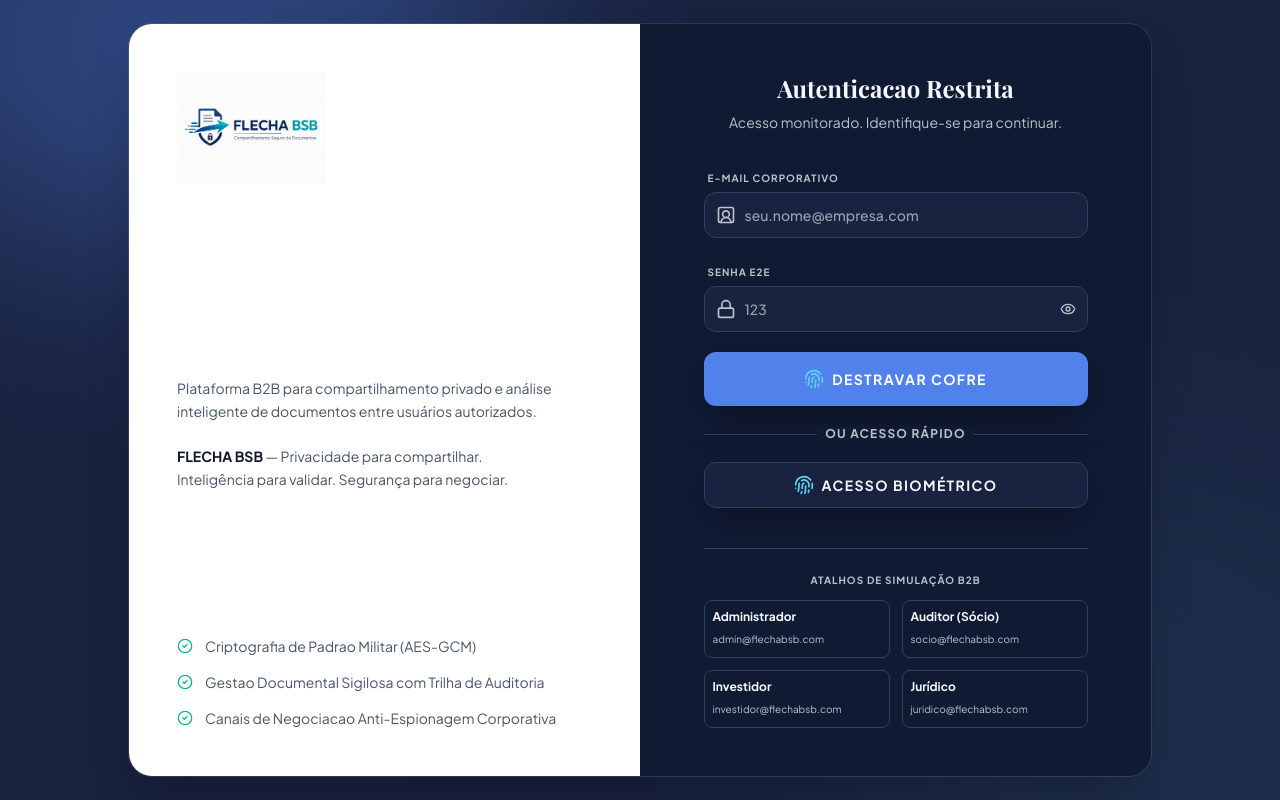
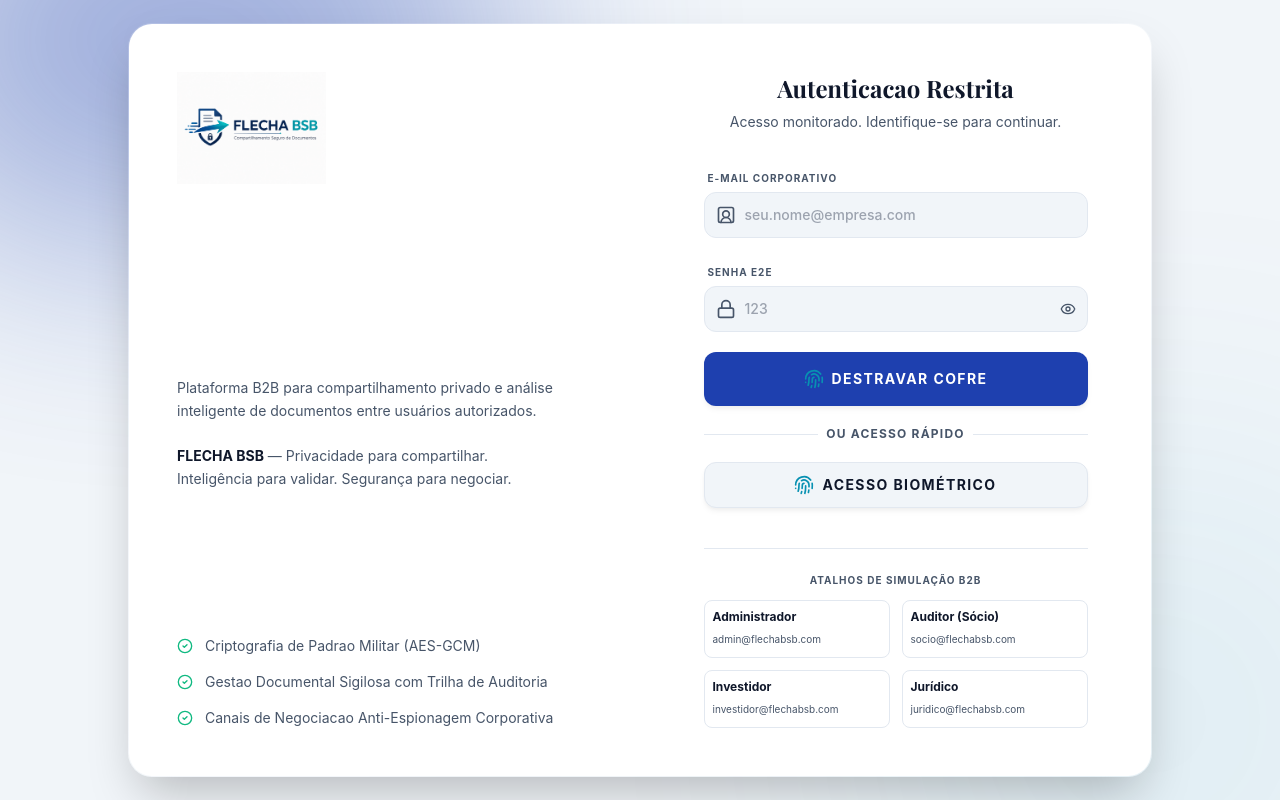
Before and after one commit to asaphgn-rgb/industrial-saas-platform, a React (Vite) app: page / in a window 1280 px wide. Built offline with nearby package versions, Linux system fonts and the light colour scheme; no server answers; a web font is replaced by a local one.

Commit message:
style: reformular sistema para Light Mode Premium garantindo blend perfeito da logo

```diff
--- a/src/App.tsx
+++ b/src/App.tsx
@@ -17,6 +17,7 @@
 import { QmsNonConformanceModule } from './components/QmsNonConformanceModule';
 import { IndustrialMesModule } from './components/IndustrialMesModule';
 import { QmsDocumentModule } from './components/QmsDocumentModule';
+import LogoUrl from '/logo-flecha.png';
 
 // Novos módulos secretos
 import { SecureUploadPage } from './components/documents/SecureUploadPage';
@@ -107,7 +108,7 @@
     <div className="min-h-screen bg-fbsb-bg-main text-fbsb-text-primary flex flex-col font-sans">
 
       {/* Top Header - Estilo Premium Light para acomodar a Logo Naturalmente */}
-      <header className="sticky top-0 px-4 md:px-8 py-4 md:py-5 flex items-center justify-between z-30 border-b border-fbsb-border bg-white text-fbsb-bg-deep shadow-sm">
+      <header className="sticky top-0 px-4 md:px-8 py-4 md:py-5 flex items-center justify-between z-30 border-b border-fbsb-border bg-fbsb-surface-100 shadow-sm">
         <div className="flex items-center space-x-3 md:space-x-4">
           <button
             className="md:hidden p-2 text-fbsb-bg-main hover:text-fbsb-primary focus:outline-none"
@@ -118,7 +119,7 @@
             </svg>
           </button>
           <div className="flex items-center">
-             <img src="/logo-flecha.png" alt="FLECHA BSB Logo" className="h-10 w-auto object-contain mr-4" />
+             <img src={LogoUrl} alt="FLECHA BSB Logo" className="h-10 w-auto object-contain mr-4" />
           </div>
           <div className="hidden sm:block">
             <p className="text-[11px] uppercase tracking-widest text-fbsb-text-muted font-bold mt-0.5">Ambiente Restrito</p>
--- a/src/components/auth/SecureLogin.tsx
+++ b/src/components/auth/SecureLogin.tsx
@@ -1,4 +1,5 @@
 import React, { useState } from 'react';
+import LogoUrl from '/logo-flecha.png';
 import { ShieldCheck, Lock, Fingerprint, Eye, EyeOff, UserSquare2, CheckCircle2 } from 'lucide-react';
 import { BiometricButton } from './BiometricButton';
 
@@ -60,7 +61,7 @@
         <div className="hidden md:flex flex-col justify-between p-12 bg-white relative border-r border-white/10">
 
               <div className="flex items-center mb-8">
-                 <img src="/logo-flecha.png" alt="FLECHA BSB Logo" className="h-28 w-auto object-contain" />
+                 <img src={LogoUrl} alt="FLECHA BSB Logo" className="h-28 w-auto object-contain" />
               </div>
 
               <p className="text-slate-600 mt-4 text-sm leading-relaxed max-w-sm">
--- a/src/components/secure-chat/SecureChat.tsx
+++ b/src/components/secure-chat/SecureChat.tsx
@@ -340,7 +340,7 @@
         </div>
       )}
 
-      <div className="flex-1 p-4 md:p-6 overflow-y-auto space-y-4 md:space-y-6 bg-[#f4f2ef] bg-[url('https://www.transparenttextures.com/patterns/cubes.png')] bg-opacity-50">
+      <div className="flex-1 p-4 md:p-6 overflow-y-auto space-y-4 md:space-y-6 bg-fbsb-bg-main bg-[url('https://www.transparenttextures.com/patterns/cubes.png')] bg-opacity-50">
         <div className="text-center my-6">
           <span className="text-[10px] uppercase font-bold tracking-widest bg-fbsb-cyan text-fbsb-text-primary px-4 py-2 rounded-full shadow-sm">
             Canal monitorado por política restrita de isolamento de dados
--- a/tailwind.config.js
+++ b/tailwind.config.js
@@ -7,64 +7,62 @@
   theme: {
     extend: {
       fontFamily: {
-        sans: ['"Plus Jakarta Sans"', 'system-ui', 'sans-serif'],
+        sans: ['"Inter"', '"Plus Jakarta Sans"', 'system-ui', 'sans-serif'],
         serif: ['"Playfair Display"', 'Georgia', 'serif'],
       },
       colors: {
         fbsb: {
           bg: {
-            deep: '#060C18',
-            main: '#0B1325',
+            deep: '#F1F5F9', // Slate 100 - Fundo mais profundo (Light)
+            main: '#F8FAFC', // Slate 50 - Fundo principal (Light)
           },
           surface: {
-            100: '#101A33',
-            200: '#19223E',
-            300: '#192D51',
+            100: '#FFFFFF', // Fundo de cartões (Branco puro)
+            200: '#F1F5F9', // Fundo secundário (Slate 100)
+            300: '#E2E8F0', // Hover states (Slate 200)
           },
           border: {
-            DEFAULT: '#27455D',
-            soft: '#305D80',
+            DEFAULT: '#E2E8F0', // Slate 200
+            soft: '#F1F5F9',
           },
           primary: {
-            DEFAULT: '#5181EA',
-            light: '#56AAE7',
+            DEFAULT: '#1E40AF', // Azul corporativo forte
+            light: '#3B82F6',
           },
-          cyan: '#5CD2F1',
-          success: '#61D3B2',
-          ai: '#B572E6',
+          cyan: '#0891B2', // Cyan ajustado para modo claro
+          success: '#10B981', // Verde esmeralda limpo
+          ai: '#8B5CF6',
           purple: {
-            dark: '#543D80',
+            dark: '#4C1D95',
           },
-          warning: '#F2B84B',
-          danger: '#EF5C68',
+          warning: '#F59E0B',
+          danger: '#EF4444',
           text: {
-            primary: '#F4F7FF',
-            secondary: '#BCC2CC',
-            muted: '#828995',
+            primary: '#0F172A', // Slate 900 (Quase preto)
+            secondary: '#475569', // Slate 600 (Cinza médio)
+            muted: '#94A3B8', // Slate 400
           }
         },
-        // Mapeamento retro-compatível das cores antigas `elite` para as novas `fbsb`
-        // para não quebrar a aplicação onde essas classes já existem,
-        // mas direcionando visualmente para o novo Dark Mode / Neon theme.
+        // Retrocompatibilidade
         elite: {
-          gold: '#5CD2F1',       /* Era Cyan Flecha BSB, agora Cyan Neon */
-          navy: '#0B1325',       /* Era Azul Marinho Escuro, agora Background Main */
-          sand: '#BCC2CC',       /* Era Azul Claro, agora Texto Secundário (pra não ficar estranho em bg escuro) */
-          paper: '#060C18',      /* Era fundo branco, agora Background Deep */
-          white: '#101A33',      /* Era Branco puro, agora Surface 100 */
+          gold: '#0891B2',
+          navy: '#F8FAFC',
+          sand: '#475569',
+          paper: '#F1F5F9',
+          white: '#FFFFFF',
         }
       },
       boxShadow: {
-        'premium': '0 10px 40px -10px rgba(0, 0, 0, 0.5)',
-        'premium-hover': '0 20px 40px -10px rgba(0, 0, 0, 0.7)',
-        'inner-gold': 'inset 0 0 0 1px rgba(92, 210, 241, 0.3)', /* Adaptado para cyan */
-        'glow-blue': '0 0 20px rgba(81, 129, 234, 0.35)',
-        'glow-cyan': '0 0 20px rgba(92, 210, 241, 0.30)',
-        'glow-purple': '0 0 20px rgba(181, 114, 230, 0.25)',
+        'premium': '0 4px 6px -1px rgba(0, 0, 0, 0.05), 0 2px 4px -1px rgba(0, 0, 0, 0.03)',
+        'premium-hover': '0 10px 15px -3px rgba(0, 0, 0, 0.1), 0 4px 6px -2px rgba(0, 0, 0, 0.05)',
+        'inner-gold': 'inset 0 0 0 1px rgba(8, 145, 178, 0.15)',
+        'glow-blue': '0 0 15px rgba(30, 64, 175, 0.15)',
+        'glow-cyan': '0 0 15px rgba(8, 145, 178, 0.15)',
+        'glow-purple': '0 0 15px rgba(139, 92, 246, 0.15)',
       },
       backgroundImage: {
         'gradient-radial': 'radial-gradient(var(--tw-gradient-stops))',
-        'glass-gradient': 'linear-gradient(135deg, rgba(25,34,62,0.8) 0%, rgba(16,26,51,0.9) 100%)',
+        'glass-gradient': 'linear-gradient(135deg, rgba(255,255,255,0.8) 0%, rgba(248,250,252,0.9) 100%)',
       }
     },
   },
```
